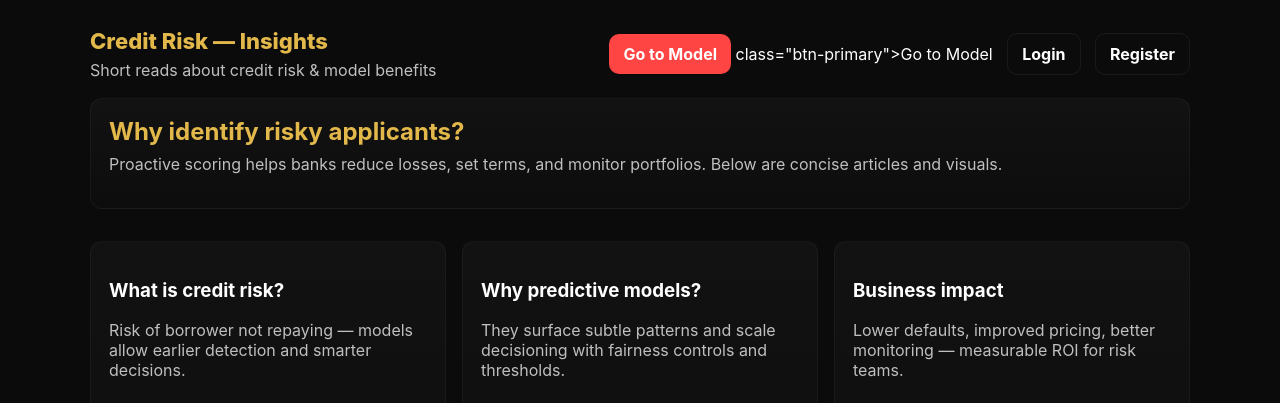
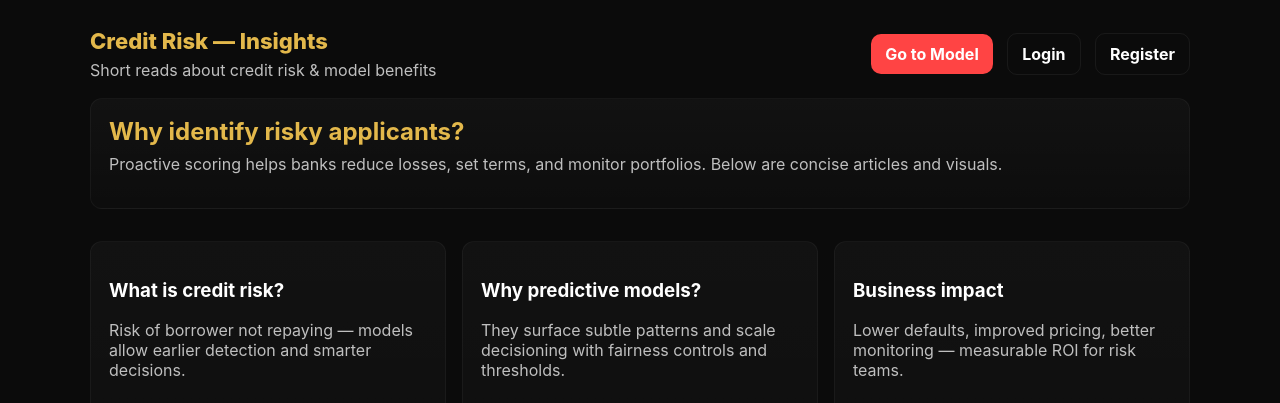
Before and after one commit to ahmedfashraf-1/loan-prediction, a FastAPI app: page / in a window 1280 px wide. Shown: the top 403 px of the page. Run offline with FastAPI, Linux system fonts and the light colour scheme.

Commit message:
Fix 'Go to Model' button and update footer text
Updated the 'Go to Model' button link and modified the footer tip text.

```diff
--- a/templates/home.html
+++ b/templates/home.html
@@ -123,10 +123,10 @@ a.logout{
       {% endif %}
 
       <!-- BUTTON TO MODEL (opens Streamlit) -->
-<a href="https://loan-prediction-9m3eh7g7xb7vltp2fappsa8.streamlit.app/"
-   target="_blank" class="btn-primary">
-   Go to Model
-</a> class="btn-primary">Go to Model</a>
+      <a href="https://loan-prediction-9m3eh7g7xb7vltp2fappsa8.streamlit.app/"
+         target="_blank" class="btn-primary">
+         Go to Model
+      </a>
 
       {% if not user %}
       <a class="btn-ghost" href="/login">Login</a>
@@ -191,7 +191,9 @@ a.logout{
 
   <!-- FOOTER -->
   <div class="footer">
-    <p>Tip: click <strong>Go to Model</strong> to open your Streamlit prediction UI (must be running on <code>localhost:8501</code>).</p>
+    <p>
+      Tip: click <strong>Go to Model</strong> to open your deployed Streamlit prediction UI.
+    </p>
   </div>
 
 </div>
```
